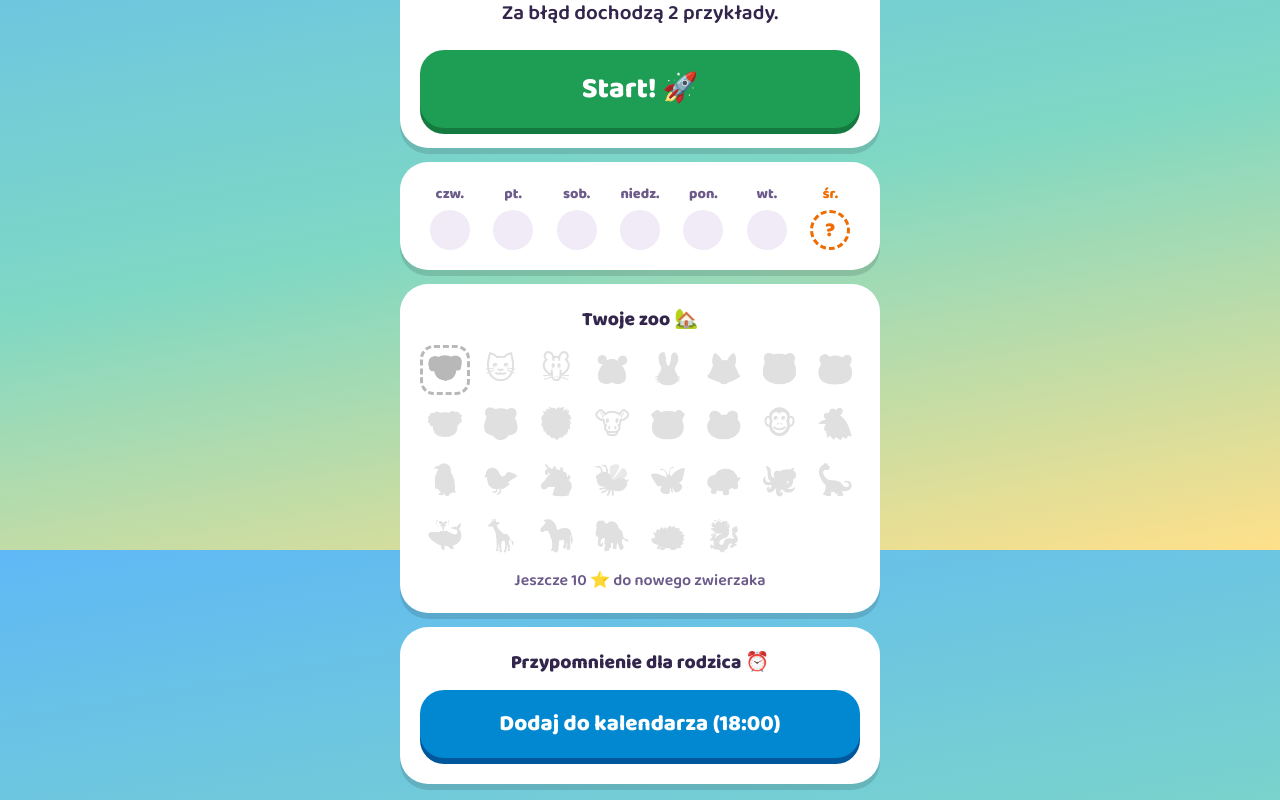
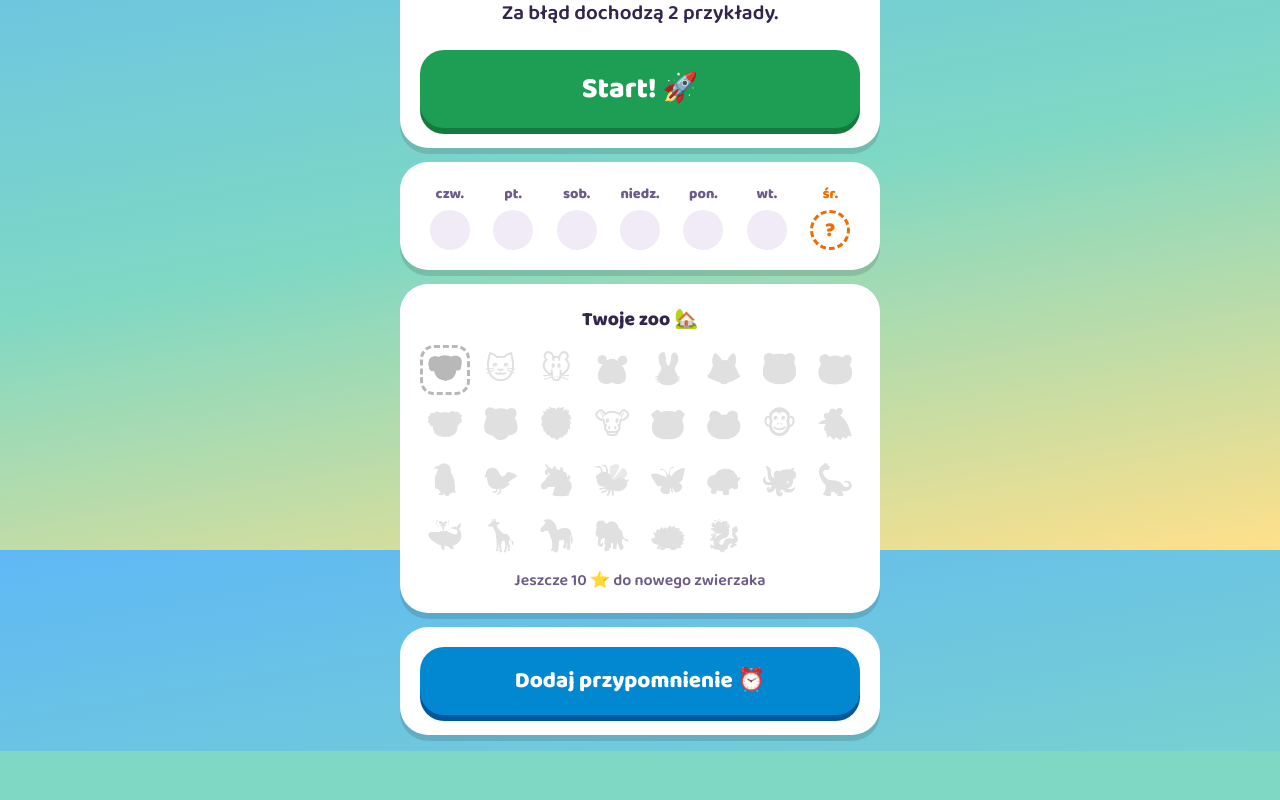
Before and after one commit to jkatnik/liczymy, a React (Vite) app: page / in a window 1280 px wide. Shown: the part 250-1050 px from the top of the page. After the commit the page ends 1001 px from the top, so only its background shows below. Built offline with nearby package versions, Linux system fonts and the light colour scheme.

Commit message:
Przypomnienie: prostszy napis, bez tytułu karty
Co-Authored-By: Claude Opus 5.5 <noreply@anthropic.com>

```diff
--- a/src/App.css
+++ b/src/App.css
@@ -76,4 +76,5 @@ button:focus-visible{outline:4px solid var(--fiolet-ciemny);outline-offset:3px}
   *,*::before,*::after{animation-duration:1ms!important;animation-iteration-count:1!important;transition-duration:1ms!important}
   .konfetti{display:none}
 }
-.przypomnienie{margin:12px 0 6px;text-decoration:none;text-align:center}
+.przypomnienie{text-decoration:none;text-align:center}
+.podpowiedz{display:block;margin-top:10px}
--- a/src/App.jsx
+++ b/src/App.jsx
@@ -146,11 +146,8 @@ function Start({ stan, onStart }) {
       <small>Jeszcze {doNastepnego} ⭐ do nowego zwierzaka</small>
     </div>
     <div className="card">
-      <b className="tytul">Przypomnienie dla rodzica ⏰</b>
-      <a className="big-btn alt przypomnienie" href={linkPrzypomnienia()}>
-        {ANDROID ? 'Ustaw budzik na 18:00' : 'Dodaj do kalendarza (18:00)'}
-      </a>
-      {ANDROID && <small>Zaznacz w budziku powtarzanie codziennie</small>}
+      <a className="big-btn alt przypomnienie" href={linkPrzypomnienia()}>Dodaj przypomnienie ⏰</a>
+      {ANDROID && <small className="podpowiedz">Zaznacz w budziku powtarzanie codziennie</small>}
     </div>
   </>
 }
```
